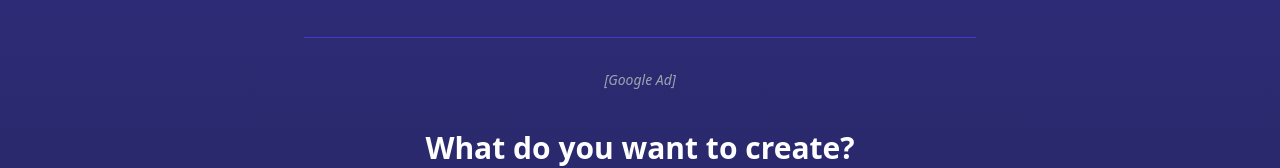
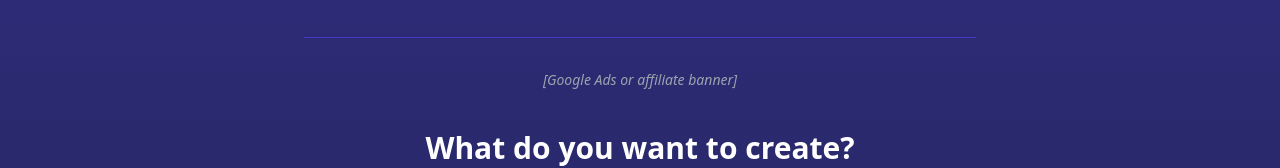
Before and after one commit to JiriTill/fantasytools, a React (Vite) app in the folder client/: page / in a window 1280 px wide. Shown: the part 231-399 px from the top of the page. Built offline with nearby package versions, Linux system fonts and the light colour scheme; no server answers; the database is empty.

Commit message:
Update GoogleAd.jsx

```diff
--- a/client/src/components/GoogleAd.jsx
+++ b/client/src/components/GoogleAd.jsx
@@ -1,11 +1,11 @@
-import React, { useEffect } from 'react';
+import { useEffect } from 'react';
 
-export default function GoogleAd({ slot }) {
+export default function GoogleAd() {
   useEffect(() => {
     try {
       (window.adsbygoogle = window.adsbygoogle || []).push({});
     } catch (e) {
-      console.error("Adsbygoogle error:", e);
+      console.error('Google Ads error:', e);
     }
   }, []);
 
@@ -15,12 +15,12 @@ export default function GoogleAd({ slot }) {
         className="adsbygoogle"
         style={{ display: 'block' }}
         data-ad-client="ca-pub-7735418117469222"
-        data-ad-slot={slot}
+        data-ad-slot="4105556455"
         data-ad-format="auto"
         data-full-width-responsive="true"
       ></ins>
       <div className="text-sm text-gray-400 italic mt-2">
-        [Google Ad]
+        [Google Ads or affiliate banner]
       </div>
     </div>
   );
```
